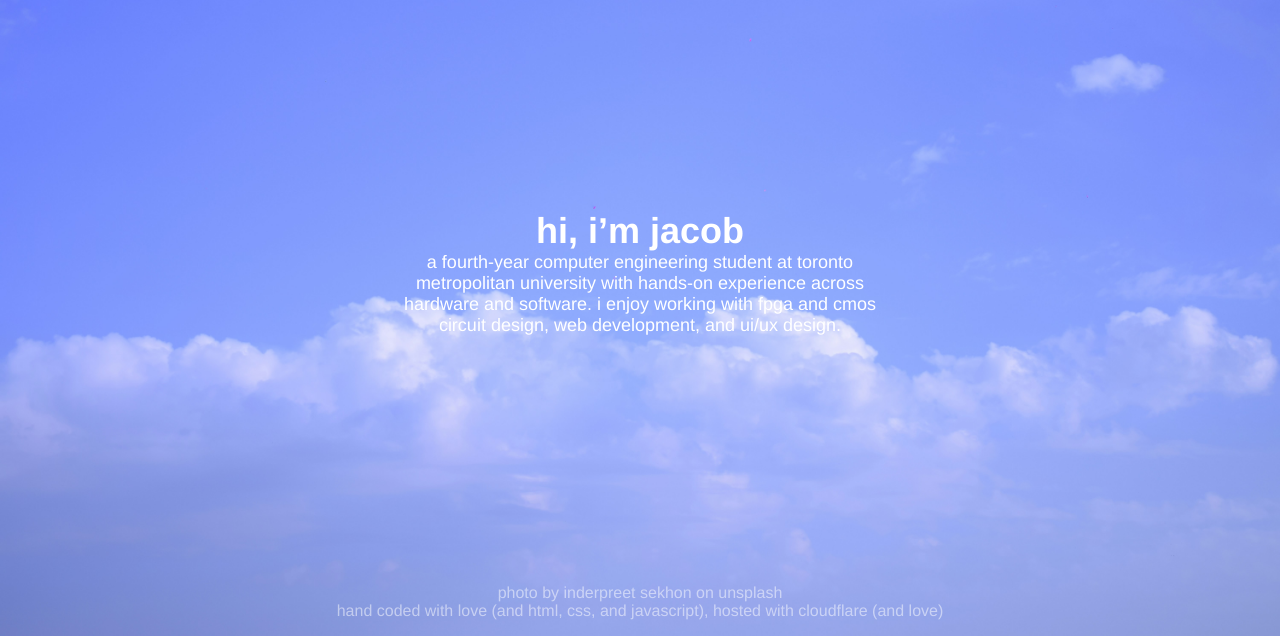
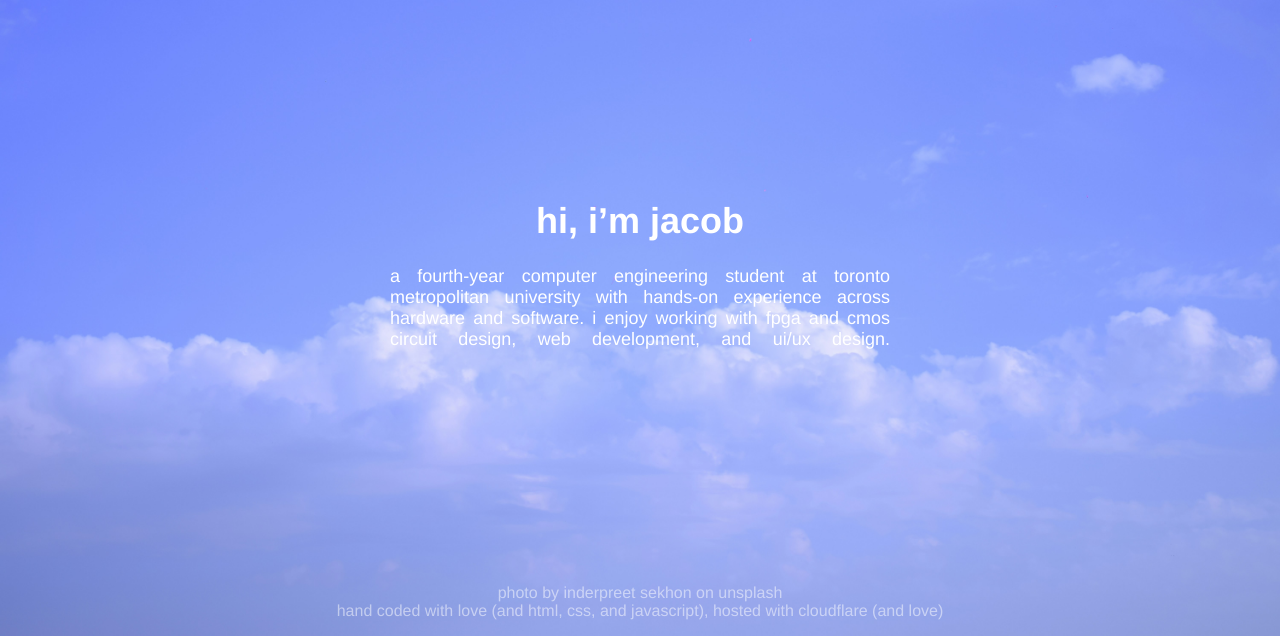
Before and after one commit to jaaccc/jaaccc, a plain HTML site: page index.html in a window 1280 px wide. Shown: the part 172-808 px from the top of the page. Drawn offline with Linux system fonts and the light colour scheme.

Commit message:
modified introduction formatting

```diff
--- a/assets/css/style.css
+++ b/assets/css/style.css
@@ -92,13 +92,20 @@ body {
 
 .index-center h1 {
     font-size: 36px;
-    margin: 0;
 }
 
 .index-center p {
     font-size: 18px;
     margin: 0;
     max-width: 500px;
+    text-align: justify;
+    text-justify: inter-word;
+}
+
+.index-center p::after {
+    content: "";
+    display: inline-block;
+    width: 100%;
 }
 
 #footer {
```
